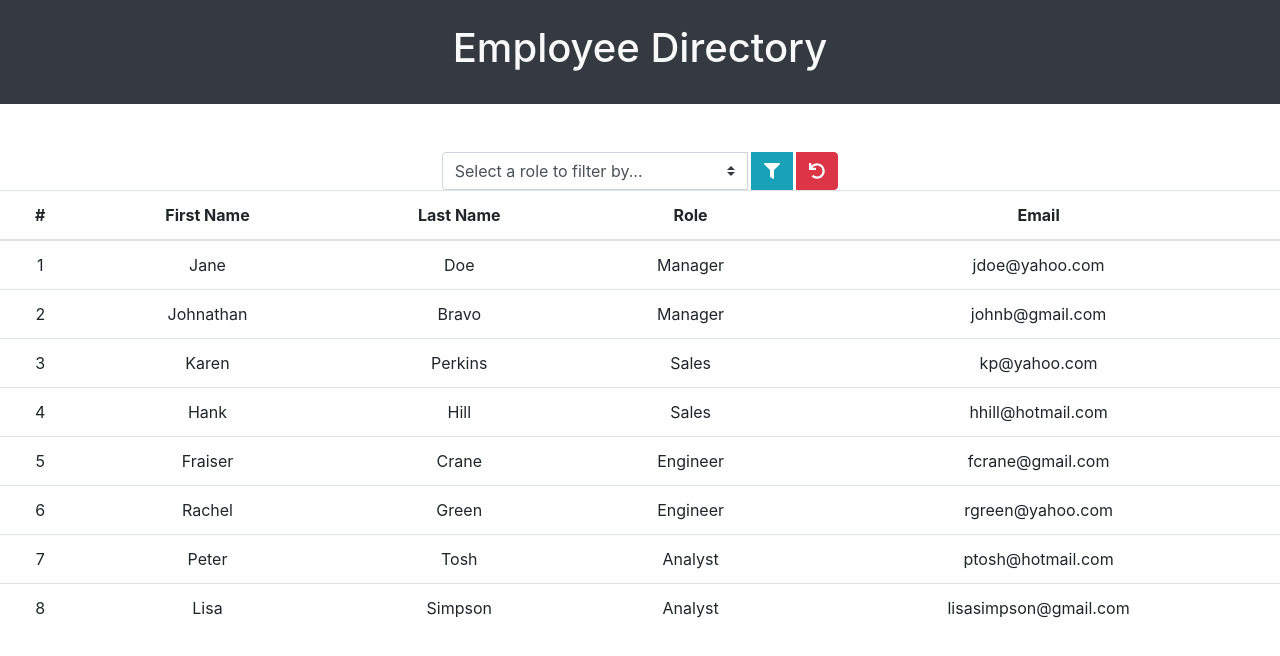
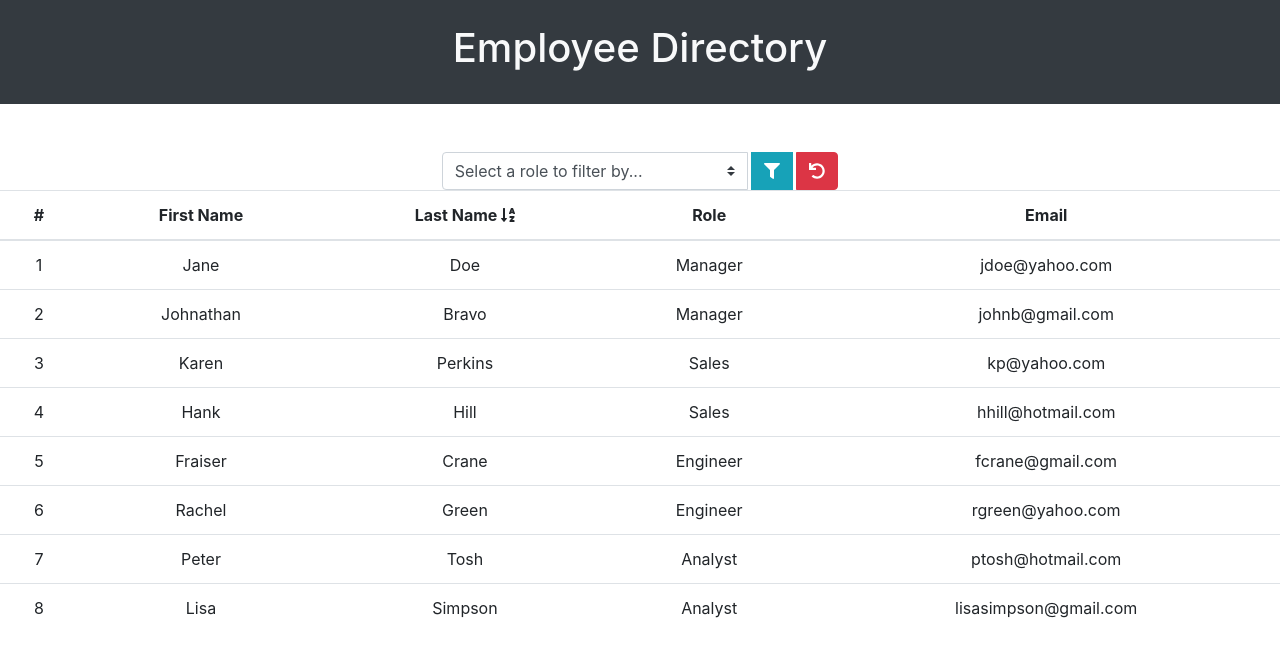
Before and after one commit to arh450/react-employee-directory, a React (Create React App) app: page / in a window 1280 px wide. Shown: the top 656 px of the page. Built offline with nearby package versions, Linux system fonts and the light colour scheme.

Commit message:
added lastname sort... now need to fix filter bug

```diff
--- a/src/components/Table/Table.js
+++ b/src/components/Table/Table.js
@@ -7,7 +7,7 @@ export default function Table(props) {
   console.log(props);
   return (
     <table className="table">
-      <TableHeaders />
+      <TableHeaders handleSortedNames={props.handleSortedNames} />
       <TableBody data={props.data} />
     </table>
   );
--- a/src/components/Table/TableHeaders.js
+++ b/src/components/Table/TableHeaders.js
@@ -1,12 +1,22 @@
 import React from "react";
 
-export default function TableHeaders() {
+import { FontAwesomeIcon } from "@fortawesome/react-fontawesome";
+import { faSortAlphaDown } from "@fortawesome/free-solid-svg-icons";
+
+export default function TableHeaders(props) {
+  const sortAlphaDownIcon = <FontAwesomeIcon icon={faSortAlphaDown} />;
+
   return (
     <thead>
       <tr>
         <th scope="col">#</th>
         <th scope="col">First Name</th>
-        <th scope="col">Last Name</th>
+        <th scope="col">
+          Last Name{" "}
+          <span type="button" onClick={props.handleSortedNames}>
+            {sortAlphaDownIcon}
+          </span>
+        </th>
         <th scope="col">Role</th>
         <th scope="col">Email</th>
       </tr>
--- a/src/components/Wrapper.js
+++ b/src/components/Wrapper.js
@@ -31,6 +31,16 @@ export default class Wrapper extends Component {
     this.setState({ data: Data });
   };
 
+  handleSortedNames = (event) => {
+    event.preventDefault();
+
+    const sortLastNames = this.state.data.sort((a, b) =>
+      a.lastName.localeCompare(b.lastName)
+    );
+
+    this.setState({ data: sortLastNames });
+  };
+
   render() {
     return (
       <main>
@@ -39,7 +49,10 @@ export default class Wrapper extends Component {
           handleFilterSubmit={this.handleFilterSubmit}
           handleFilterReset={this.handleFilterReset}
         />
-        <Table data={this.state.data} />
+        <Table
+          data={this.state.data}
+          handleSortedNames={this.handleSortedNames}
+        />
       </main>
     );
   }
```
